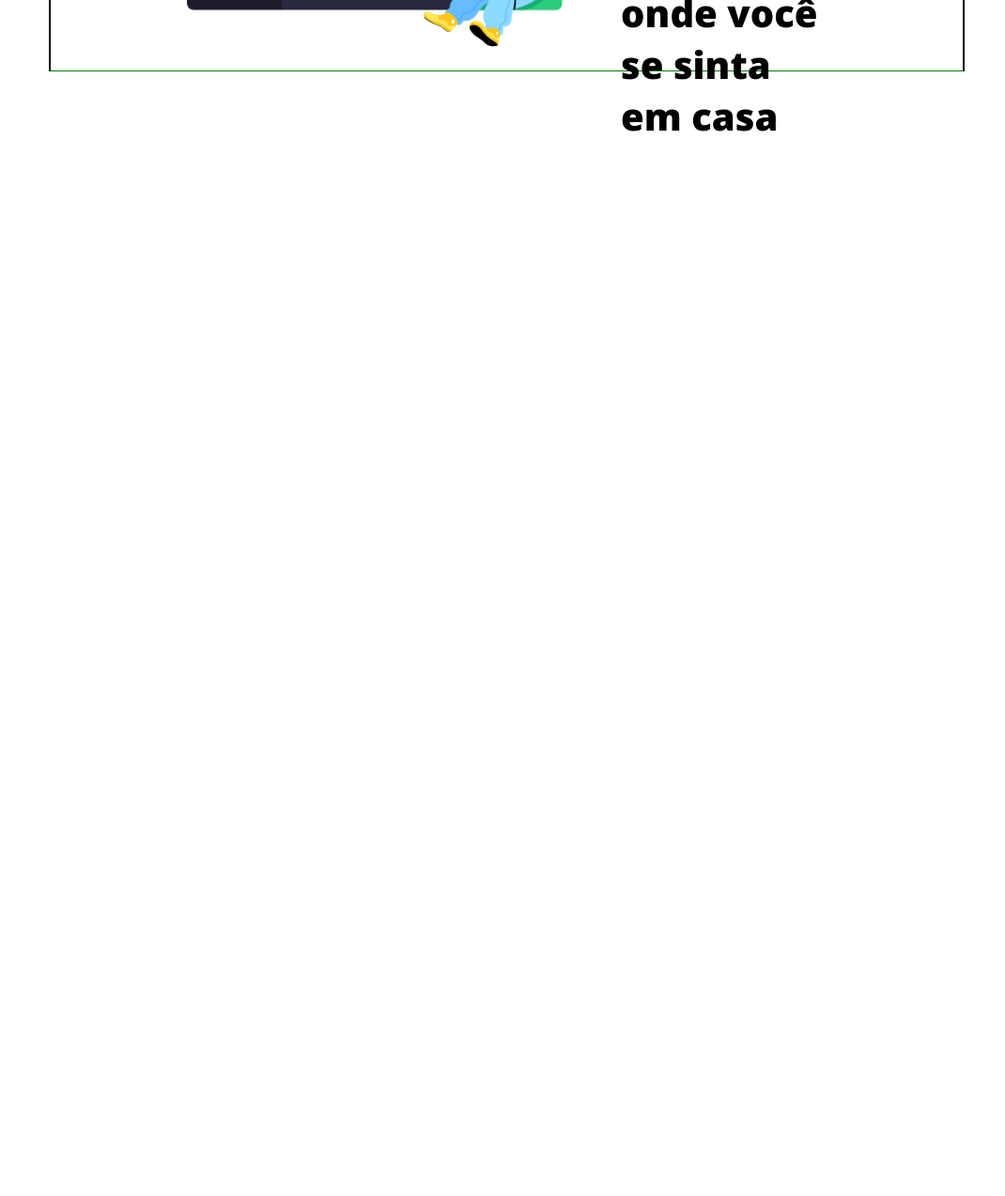
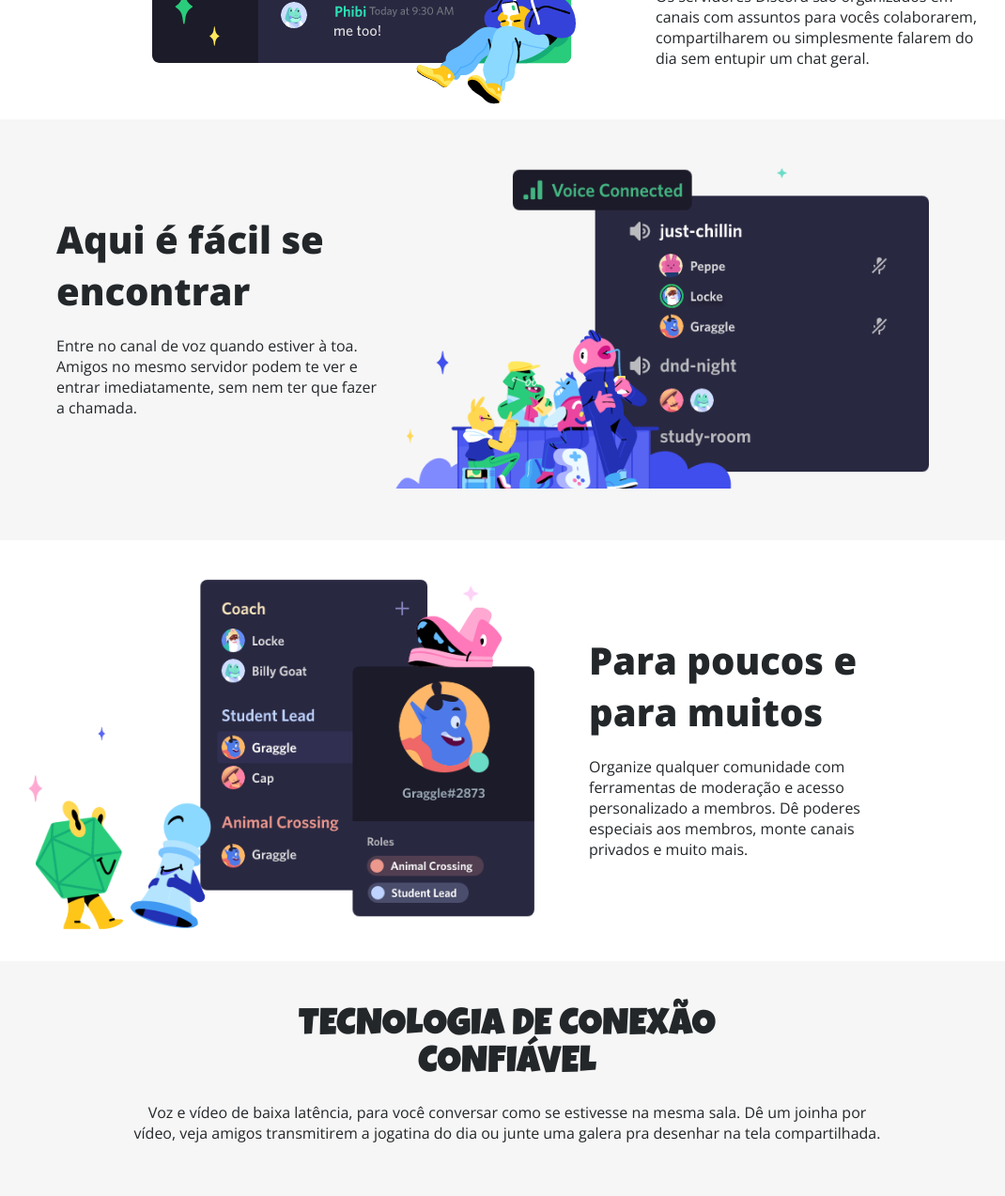
Before and after one commit to KellyCrisLemos/Construindo-um-Layout-Responsivo-Para-o-Site-do-Discord-Com-CSS, a plain HTML site: page index.html in a window 1280 px wide. Shown: the part 780-2053 px from the top of the page at 94% size, without its empty margins (100-1170 px from the left). Before the commit the page ends 931 px from the top, so only its background shows below. Drawn offline with nearby package versions, Linux system fonts and the light colour scheme.

Commit message:
versão desktop
Finalização da versão desktop.

```diff
--- a/index.html
+++ b/index.html
@@ -10,7 +10,6 @@
 <body>
     <header>
         <div class="banner">
-
             <img src="imagens/image1.png" alt="banner">
             <div class="banner-content">
             <h1>IMAGINE UM <br>LUGAR...</h1>
@@ -29,10 +28,34 @@
             </div>
         </div>
 
+        <div class="section-2">
+            <div class="section-2conteudo">
+                <h2>Aqui é fácil se encontrar</h2>
+                <p>Entre no canal de voz quando estiver à toa. Amigos no mesmo servidor podem te ver e entrar imediatamente, sem nem ter que fazer a chamada.
+                </p>
+                <img src="imagens/section2.png" alt="ilustração">
+            </div>
+        </div>
+
+        <div class="section-3">
+            <div class="section-3conteudo">
+                <img src="imagens/section3.png" alt="ilustração">
+                <h2>Para poucos e para muitos</h2>
+                <p>Organize qualquer comunidade com ferramentas de moderação e acesso personalizado a membros. Dê poderes especiais aos membros, monte canais privados e muito mais.</p>
+            </div>
+        </div>
+
+        <div class="section-4">
+            <div class="section-4conteudo">
+                <h2>TECNOLOGIA DE CONEXÃO CONFIÁVEL</h2>
+                <p>Voz e vídeo de baixa latência, para você conversar como se estivesse na mesma sala. Dê um joinha por vídeo, veja amigos transmitirem a jogatina do dia ou junte uma galera pra desenhar na tela compartilhada.</p>
+                <img src="imagens/section4.png" alt="ilustração">
+            </div>
+        </div>
     </main>
 
     <footer>
-
+        <a href="https://discord.com/" target="_blank"><img src="imagens/Group.png" alt="logo do Discord"></a>
     </footer>
 
 </body>
--- a/style.css
+++ b/style.css
@@ -22,7 +22,7 @@ header .banner img{
     top: 50%;        /* Centraliza verticalmente */
     left: 50%;      /* Centraliza horizontalmente */
     transform: translate(-50%, -50%);   /* Ajusta a centralização */
-    color: white; /* Cor do texto */
+    color: rgb(255, 255, 255,1); /* Cor do texto */
     z-index: 2; /* Garante que o texto apareça na frente */
 }
 .banner-content h1{
@@ -68,42 +68,168 @@ header .banner img{
 
 main .section-1{
     height: 448px;
-    width: 1279px;
+    width: 1280px;
 
 }
 .section-1conteudo{
     display: flex;
-    width: 971px;
+    width: 371px;
     height: 394px;
-    margin: auto;
-    border: 2px solid black;
-    border-bottom: 1px solid green;
+    margin-left: 100px;
+    flex-direction: column;
+    flex-wrap: wrap;
+    align-items: center;
+    justify-content: flex-start;
+
 }
 .section-1conteudo > h2{
-    display: flex;
-    flex-direction: column;
-
     font-family: Open Sans;
     font-size: 40px;
     font-weight: 800;
-    margin-top: 30px;
-
-    align-content: flex-start;
-    align-items: flex-start;
+    margin-top: 25px;
+    width: 329px;
+    margin-bottom: 6px;
+    color: rgba(35, 39, 42, 1);
 
 }
 .section-1conteudo > p{
-
     font-family: Open Sans;
     font-size: 16px;
     font-weight: 400;
-    /*width: 190px;*/
+    width: 348px;
+    margin-left: 20px;
+    color: rgba(35, 39, 42, 1);
+}
+.section-1conteudo > img{
+    margin-top: 20px;
+}
+/*section-2*/
+
+main .section-2{
+    height: 448px;
+    width: 1280px;
+    background-color: rgba(246, 246, 246, 1);
+}
+.section-2conteudo{
+    display: flex;
+    width: 371px;
+    height: 394px;
+    margin-left: 110px;
     flex-direction: column;
-    flex-wrap: nowrap;
-    align-content: flex-end;
-    align-items: flex-end;
+    flex-wrap: wrap;
+    justify-content: flex-start;
 
+}
+.section-2conteudo > h2{
+    font-family: Open Sans;
+    font-weight: 800;
+    font-size: 40px;
+    margin-top: 100px;
+    margin-left: 50px;
+    color: rgba(35, 39, 42, 1);
+}
+.section-2conteudo > p{
+    font-family: Open Sans;
+    font-weight: 400;
+    font-size: 16px;
+    margin-left: 50px;
+    margin-top: 20px;
+    width: 348px;
+    color: rgba(35, 39, 42, 1);
+}
+.section-2conteudo > img{
+    width: 607px;
+    height: 394px;
+    margin-top: 25px;
+}
+
+/*section-3*/
+main .section-3{
+    height: 448px;
+    width: 1280px;
+}
+.section-3conteudo{
+    display: flex;
+    width: 371px;
+    height: 394px;
+    margin-left: 120px;
+    flex-direction: column;
+    flex-wrap: wrap;
+    justify-content: flex-start;
+}
+.section-3conteudo > img{
+    width: 607px;
+    height: 394px;
+    margin-top: 26px;
+}
+.section-3conteudo > h2{
+    font-family: Open Sans;
+    font-weight: 800;
+    font-size: 40px;
+    margin-top: 100px;
+    color: rgba(35, 39, 42, 1);
+}
+.section-3conteudo > p{
+    font-family: Open Sans;
+    font-weight: 400;
+    font-size: 16px;
+    width: 348px;
+    height: 110px;
+    margin-top: 20px;
+    color: rgba(35, 39, 42, 1);
+}
+/*section-4*/
+main .section-4{
+    height: 744px;
+    width: 1280px;
+    background-color: rgba(246, 246, 246, 1);
+
+}
+.section-4conteudo{
     display: flex;
     flex-direction: column;
+    flex-wrap: wrap;
+    justify-content: center;
+    align-items: center;
 
 }
+.section-4conteudo > img{
+    width: 784px;
+    height: 508px;
+    margin-top: 5px;
+    text-align: center;
+}
+.section-4conteudo > h2{
+    font-family: Luckiest Guy;
+    font-weight: 400;
+    font-size: 40px;
+    margin-top: 50px;
+    text-align: center;
+    width: 608px;
+    color: rgba(35, 39, 42, 1);
+}
+.section-4conteudo > p{
+    font-family: Open Sans;
+    font-weight: 400;
+    font-size: 16px;
+    width: 802px;
+    height: 44px;
+    margin-top: 20px;
+    text-align: center;
+    color: rgba(35, 39, 42, 1);
+}
+/*Rodapé*/
+
+footer{
+    height: 134px;
+    background-color: black;
+    text-align: center;
+    align-content: center;
+}
+/*@media (width: 428px) and (height: 926px) {
+    header .banner{
+        height: 505px;
+        width: 428px;
+    }
+
+}*/
```
Also changed, not shown: imagens/Group.png (added), imagens/groupcell.png (added).
